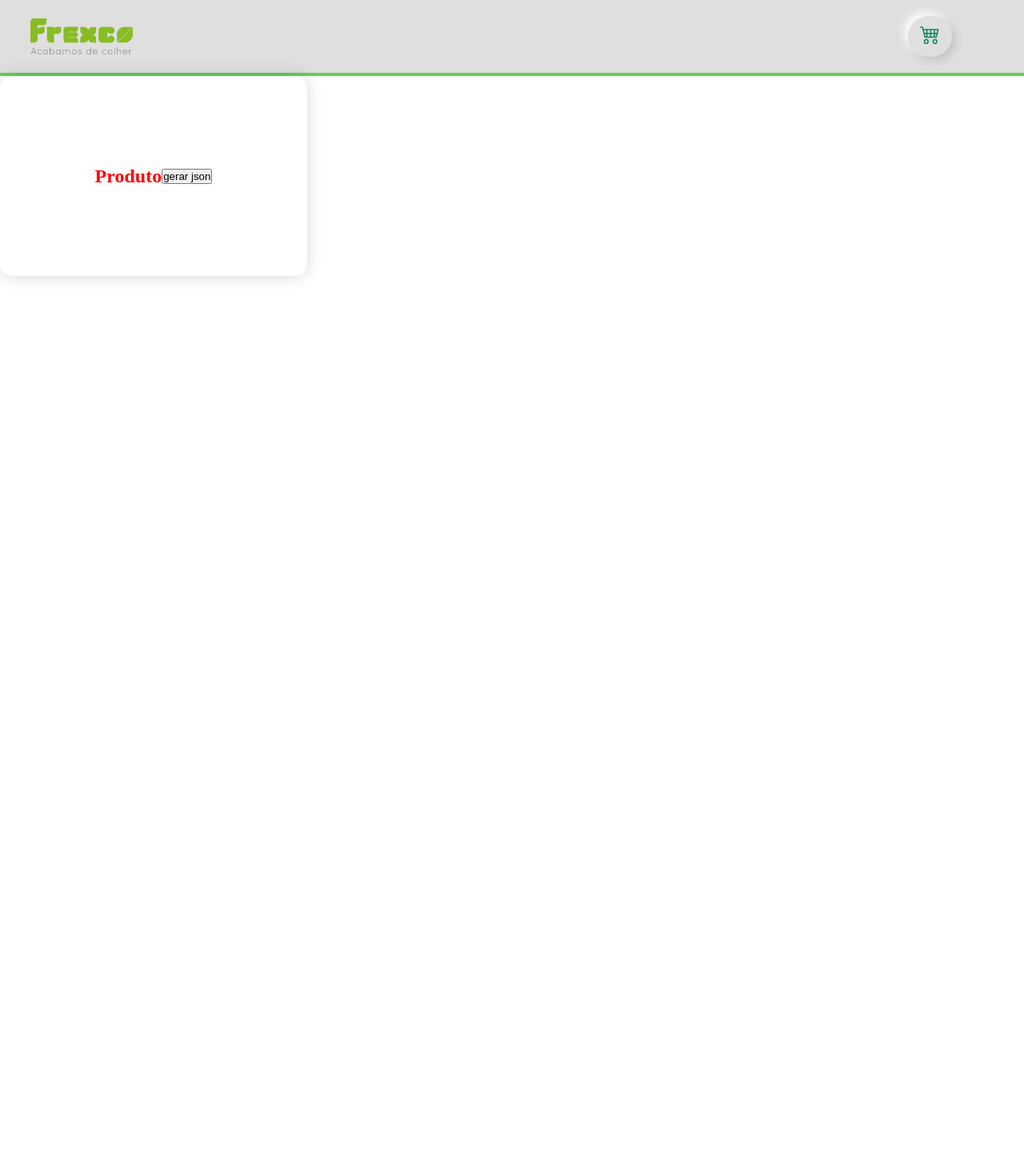
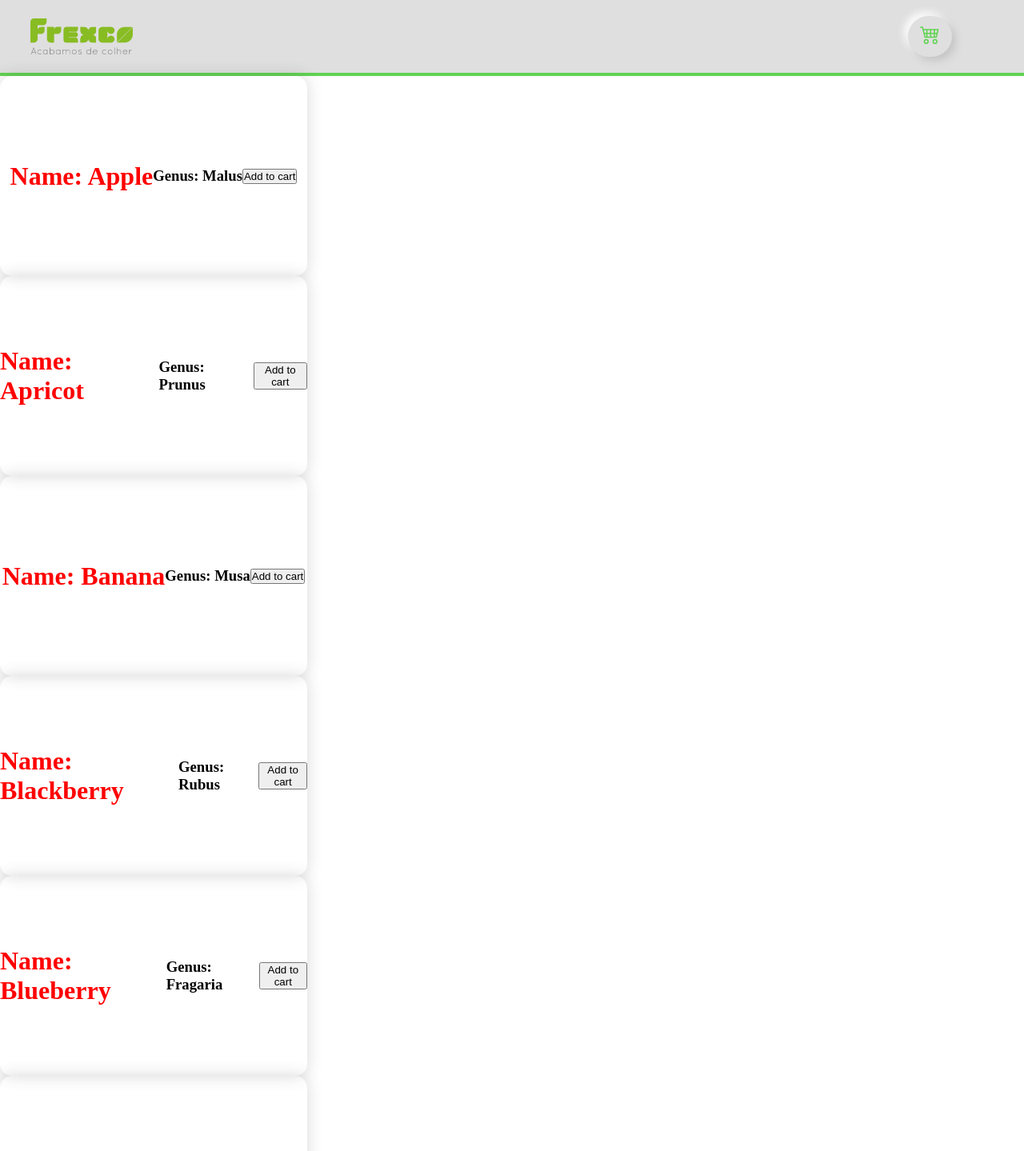
Before and after one commit to viniciusIrikawa/Hortifruti, a React (Create React App) app: page / in a window 1280 px wide. Shown: the top 1439 px of the page at 80% size. Before the commit the page ends 800 px from the top, so only its background shows below. Built offline with nearby package versions, Linux system fonts and the light colour scheme.

Commit message:
Displaying products from fetch API function

```diff
--- a/public/products.json
+++ b/public/products.json
@@ -1,25 +1,106 @@
 [
-    { "genus": "Malus", "name": "Apple", "id": 6, "family": "Rosaceae", "order": "Rosales", "nutritions": {
-        "carbohydrates": 11.4, "protein": 0.3, "fat": 0.4, "calories": 52, "sugar": 10.3 }},
+    {
+        "genus": "Malus",
+        "name": "Apple",
+        "id": 6,
+        "family": "Rosaceae",
+        "order": "Rosales",
+        "nutritions": {
+            "carbohydrates": 11.4,
+            "protein": 0.3,
+            "fat": 0.4,
+            "calories": 52,
+            "sugar": 10.3 }
+    },
+    {
+        "genus": "Prunus",
+        "name": "Apricot",
+        "id": 35,
+        "family": "Rosaceae",
+        "order": "Rosales",
+        "nutritions": {
+            "carbohydrates": 3.9,
+            "protein": 0.5,
+            "fat": 0.1,
+            "calories": 15,
+            "sugar": 3.2 }
+    },
 
-    { "genus": "Prunus", "name": "Apricot", "id": 35, "family": "Rosaceae", "order": "Rosales", "nutritions": {
-        "carbohydrates": 3.9, "protein": 0.5, "fat": 0.1, "calories": 15, "sugar": 3.2 }},
+    { "genus": "Musa",
+      "name": "Banana",
+      "id": 1,
+      "family": "Musaceae",
+      "order": "Zingiberales",
+      "nutritions": {
+        "carbohydrates": 22,
+        "protein": 1,
+        "fat": 0.2,
+        "calories": 96,
+        "sugar": 17.2 }
+    },
 
-    { "genus": "Musa", "name": "Banana", "id": 1, "family": "Musaceae", "order": "Zingiberales", "nutritions": {
-        "carbohydrates": 22, "protein": 1, "fat": 0.2, "calories": 96, "sugar": 17.2 }},
+    { "genus": "Rubus",
+      "name": "Blackberry",
+      "id": 64,
+      "family": "Rosaceae",
+      "order": "Rosales",
+      "nutritions": {
+        "carbohydrates": 9,
+        "protein": 1.3,
+        "fat": 0.4,
+        "calories": 40,
+        "sugar": 4.5 }
+    },
 
-    { "genus": "Rubus", "name": "Blackberry", "id": 64, "family": "Rosaceae", "order": "Rosales", "nutritions": {
-        "carbohydrates": 9, "protein": 1.3, "fat": 0.4, "calories": 40, "sugar": 4.5 }},
+    { "genus": "Fragaria",
+      "name": "Blueberry",
+      "id": 33,
+      "family": "Rosaceae",
+      "order": "Rosales",
+      "nutritions": {
+        "carbohydrates": 5.5,
+        "protein": 0,
+        "fat": 0.4,
+        "calories": 29,
+        "sugar": 5.4 }
+    },
 
-    { "genus": "Fragaria", "name": "Blueberry", "id": 33, "family": "Rosaceae", "order": "Rosales", "nutritions": {
-        "carbohydrates": 5.5, "protein": 0, "fat": 0.4, "calories": 29, "sugar": 5.4 }},
+    { "genus": "Prunus",
+        "name": "Cherry",
+        "id": 9,
+        "family": "Rosaceae",
+        "order": "None",
+        "nutritions": {
+            "carbohydrates": 12,
+            "protein": 1,
+            "fat": 0.3,
+            "calories": 50,
+            "sugar": 8 }
+    },
 
-    { "genus": "Prunus", "name": "Cherry", "id": 9, "family": "Rosaceae", "order": "None", "nutritions": {
-        "carbohydrates": 12, "protein": 1, "fat": 0.3, "calories": 50, "sugar": 8 }},
+    { "genus": "Durio",
+        "name": "Durian",
+        "id": 60,
+        "family": "Malvaceae",
+        "order": "Malvales",
+        "nutritions": {
+            "carbohydrates": 27.1,
+            "protein": 1.5,
+            "fat": 5.3,
+            "calories": 147,
+            "sugar": 6.75 }
+    },
 
-    { "genus": "Durio", "name": "Durian", "id": 60, "family": "Malvaceae", "order": "Malvales", "nutritions": {
-        "carbohydrates": 27.1, "protein": 1.5, "fat": 5.3, "calories": 147, "sugar": 6.75 }},
-
-    { "genus": "Ficus", "name": "Fig", "id": 68, "family": "Moraceae", "order": "Rosales", "nutritions": {
-        "carbohydrates": 19, "protein": 0.8, "fat": 0.3, "calories": 74, "sugar": 16 }}
+    { "genus": "Ficus",
+        "name": "Fig",
+        "id": 68,
+        "family": "Moraceae",
+        "order": "Rosales",
+        "nutritions": {
+            "carbohydrates": 19,
+            "protein": 0.8,
+            "fat": 0.3,
+            "calories": 74,
+            "sugar": 16 }
+    }
 ]
--- a/src/App.js
+++ b/src/App.js
@@ -3,11 +3,12 @@ import Card from './components/Card';
 import './App.css';
 
 function App() {
+
   return (
-    <section>
-      <MenuHeader></MenuHeader>
-      <Card></Card>
-    </section>
+    <div>
+      <MenuHeader/>
+      <Card/>
+    </div>
   );
 }
 
--- a/src/components/Card.css
+++ b/src/components/Card.css
@@ -1,4 +1,7 @@
-main{}
+main{
+    height: 100vh;
+    background-color: #fff;
+}
 
 .cardProduct{
     width: 30%;
--- a/src/components/Card.js
+++ b/src/components/Card.js
@@ -1,19 +1,33 @@
+import React, {useState, useEffect} from 'react';
 import './Card.css'
 
-function Card(){
-    const getProducts = () => {
-        fetch('products.json')
-            .then(res => res.json())
-            .then(data => console.log(data))
-    }
+function Card(props){
+  const [product, setProduct] = useState([])
+
+  useEffect(() => {
+      fetch('./products.json')
+      .then(res => res.json())
+      .then(data => {setProduct(data)})
+
+  })
 
     return(
         <main>
-            <div className="cardProduct">
-                <h1> Produto </h1>
-                <button onClick={getProducts}> gerar json </button>
-            </div>
+            {product.map(item =>
+                 <div className="cardProduct" key={item.id}>
+                    <h1 className="card-name"> Name: {item.name} </h1>
+                    <h3 className="card-genus"> Genus: {item.genus} </h3>
+                    <button> Add to cart </button>
+                 </div>
+            )}
         </main>
+        // <main>
+        //     <div className="cardProduct">
+        //         <h1 className="card-name"> Name: {props.name} </h1>
+        //         <h3 className="card-genus"> Genus: {props.genus} </h3>
+        //         <button> Add to cart </button>
+        //     </div>
+        // </main>
     )
 }
 
--- a/src/components/MenuHeader.css
+++ b/src/components/MenuHeader.css
@@ -14,7 +14,7 @@ img{
 
 .cart{
     margin: 0 7% 0 0;
-    color: rgb(19, 133, 93);
+    color: #60d352;
     padding: 10px 15px;
     background-color: #dfdfdf ;
     border-radius: 50px;
```
